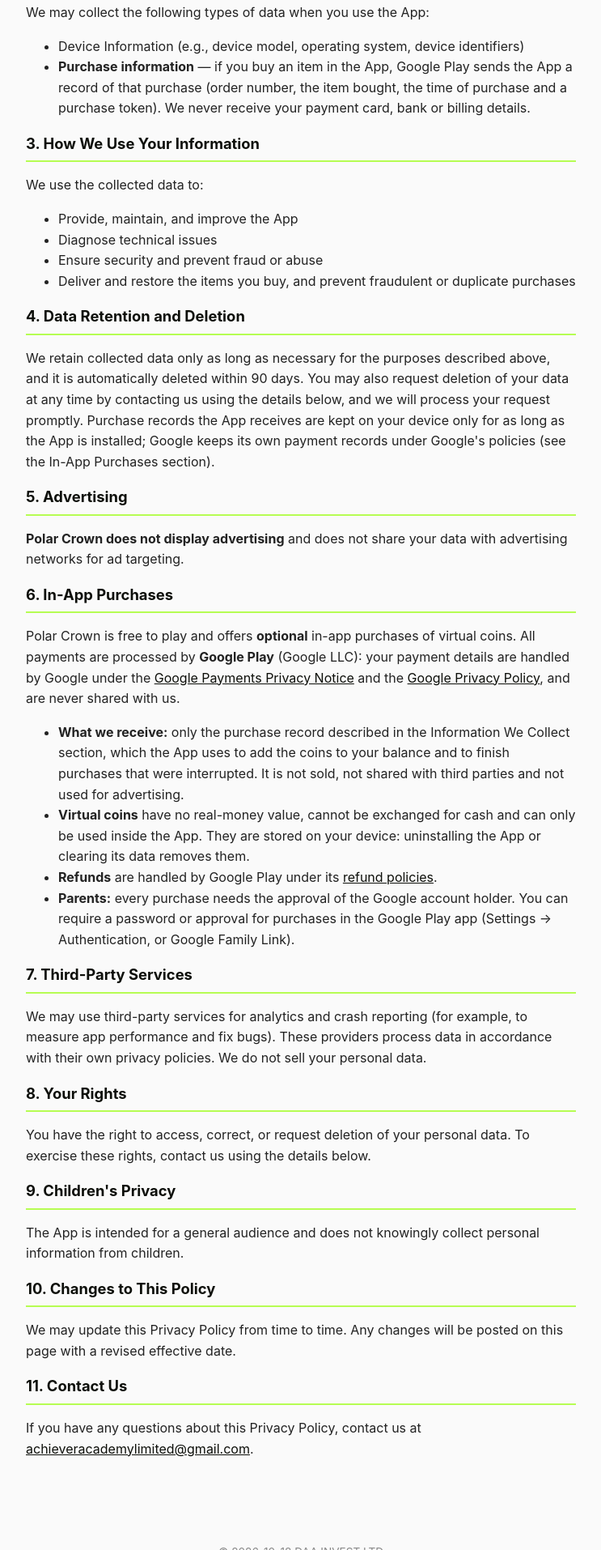
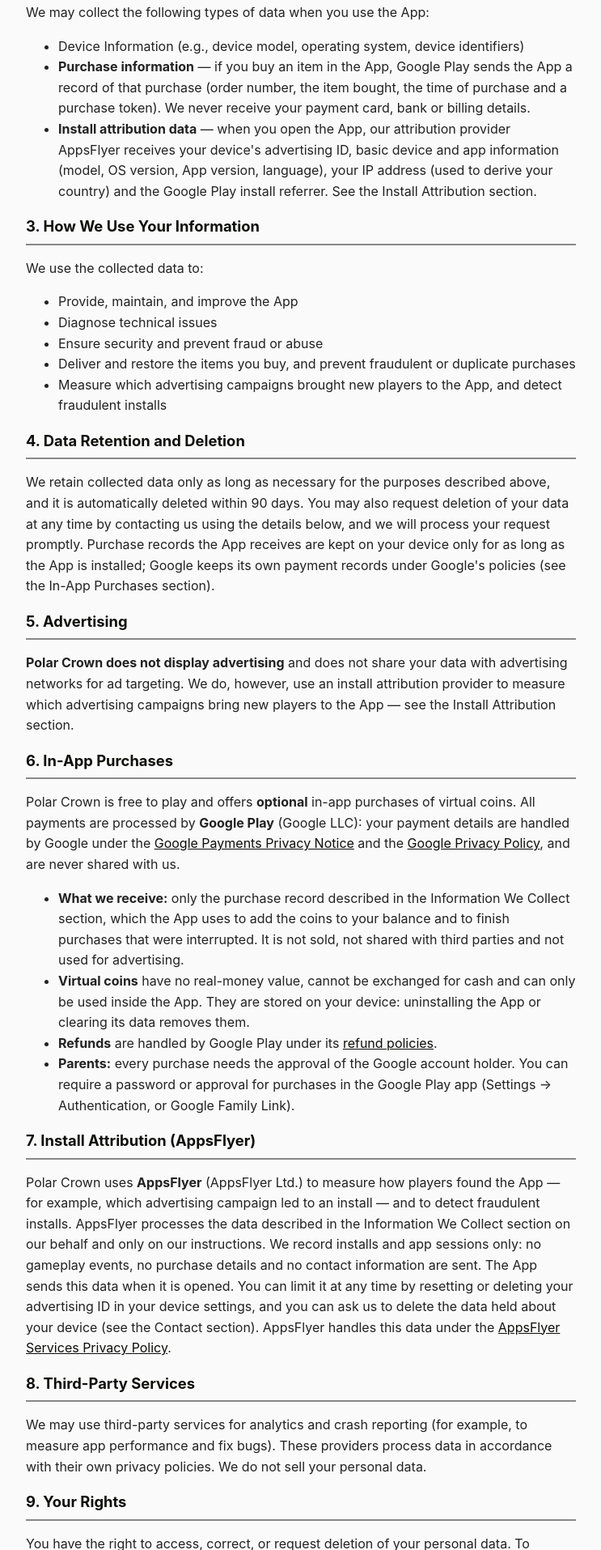
Before and after one commit to achieveracademylimited/achieveracademylimited.github.io, a plain HTML site: page polar-crown/index.html in a window 1280 px wide. Shown: the part 886-2800 px from the top of the page at 81% size, without its empty margins (268-1011 px from the left). Drawn offline with Linux system fonts and the light colour scheme.

Commit message:
feat(privacy): add polar-crown policy for achieveracademylimited@gmail.com

```diff
--- a/polar-crown/index.html
+++ b/polar-crown/index.html
@@ -5,7 +5,7 @@
 <meta name="viewport" content="width=device-width, initial-scale=1">
 <title>Polar Crown — Privacy Policy</title>
 <style>
-  :root { --primary: #0D0F0A; --accent: #B6FD53; }
+  :root { --primary: #0D0F0A; --accent: #888888; }
   * { box-sizing: border-box; }
   body { margin: 0; font-family: -apple-system, Segoe UI, Roboto, Helvetica, Arial, sans-serif;
          color: #222; background: #fafafa; line-height: 1.6; }
@@ -23,7 +23,7 @@
 <header>
   <img src="banner.png" alt="Polar Crown banner">
   <h1>Polar Crown</h1>
-  <p>Privacy Policy — effective 2026-10-18</p>
+  <p>Privacy Policy — effective 2026-11-18</p>
 </header>
 <main>
   <h2>1. Introduction</h2>
@@ -41,6 +41,10 @@
     <li><strong>Purchase information</strong> — if you buy an item in the App, Google Play sends
       the App a record of that purchase (order number, the item bought, the time of purchase and a
       purchase token). We never receive your payment card, bank or billing details.</li>
+    <li><strong>Install attribution data</strong> — when you open the App, our attribution provider
+      AppsFlyer receives your device's advertising ID, basic device and app information (model, OS
+      version, App version, language), your IP address (used to derive your country) and the Google Play
+      install referrer. See the Install Attribution section.</li>
   </ul>
 
   <h2>3. How We Use Your Information</h2>
@@ -50,6 +54,8 @@
     <li>Diagnose technical issues</li>
     <li>Ensure security and prevent fraud or abuse</li>
     <li>Deliver and restore the items you buy, and prevent fraudulent or duplicate purchases</li>
+    <li>Measure which advertising campaigns brought new players to the App, and detect fraudulent
+      installs</li>
   </ul>
 
   <h2>4. Data Retention and Deletion</h2>
@@ -65,7 +71,8 @@
   <h2>5. Advertising</h2>
   <p>
     <strong>Polar Crown does not display advertising</strong> and does not share
-    your data with advertising networks for ad targeting.
+    your data with advertising networks for ad targeting. We do, however, use an install attribution provider to measure which
+    advertising campaigns bring new players to the App — see the Install Attribution section.
   </p>
   <h2>6. In-App Purchases</h2>
   <p>
@@ -91,39 +98,51 @@
       (Settings &rarr; Authentication, or Google Family Link).</li>
   </ul>
 
-  <h2>7. Third-Party Services</h2>
+  <h2>7. Install Attribution (AppsFlyer)</h2>
+  <p>
+    Polar Crown uses <strong>AppsFlyer</strong> (AppsFlyer Ltd.) to measure how players found the App —
+    for example, which advertising campaign led to an install — and to detect fraudulent installs.
+    AppsFlyer processes the data described in the Information We Collect section on our behalf and
+    only on our instructions. We record installs and app sessions only: no gameplay events, no
+    purchase details and no contact information are sent. The App sends this data when it is opened. You can limit it at any time by
+    resetting or deleting your advertising ID in your device settings, and you can ask us to delete
+    the data held about your device (see the Contact section). AppsFlyer handles this data under the
+    <a href="https://www.appsflyer.com/legal/services-privacy-policy/" target="_blank" rel="noopener">AppsFlyer Services Privacy Policy</a>.
+  </p>
+
+  <h2>8. Third-Party Services</h2>
   <p>
     We may use third-party services for analytics and crash reporting (for example,
     to measure app performance and fix bugs). These providers process data in
     accordance with their own privacy policies. We do not sell your personal data.
   </p>
 
-  <h2>8. Your Rights</h2>
+  <h2>9. Your Rights</h2>
   <p>
     You have the right to access, correct, or request deletion of your personal
     data. To exercise these rights, contact us using the details below.
   </p>
 
-  <h2>9. Children's Privacy</h2>
+  <h2>10. Children's Privacy</h2>
   <p>
     The App is intended for a general audience and does not knowingly collect
     personal information from children.
   </p>
 
-  <h2>10. Changes to This Policy</h2>
+  <h2>11. Changes to This Policy</h2>
   <p>
     We may update this Privacy Policy from time to time. Any changes will be posted
     on this page with a revised effective date.
   </p>
 
-  <h2>11. Contact Us</h2>
+  <h2>12. Contact Us</h2>
   <p>
     If you have any questions about this Privacy Policy, contact us at
     <a href="mailto:achieveracademylimited@gmail.com">achieveracademylimited@gmail.com</a>.
   </p>
 </main>
 <footer>
-  &copy; 2026-10-18 DAA INVEST LTD
+  &copy; 2026-11-18 DAA INVEST LTD
 </footer>
 </body>
 </html>
```
